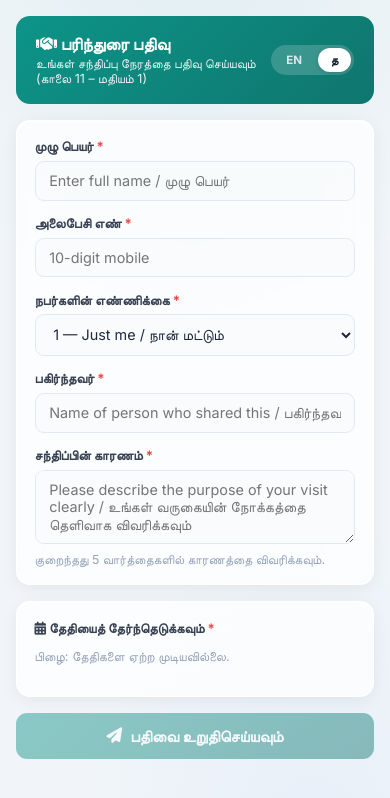
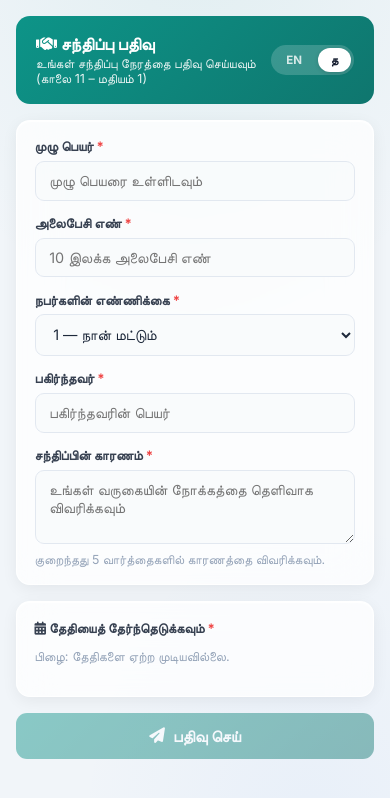
Before and after one commit to quazrelevate-god/Vpa-pilot-backend, a Python web app: template backend/templates/referral_form.jinja2 in a window 390 px wide. Shown: the top 798 px of the page. Run offline with Jinja, Linux system fonts and the light colour scheme; the template is opened without the code that fills it, so the values that code supplies are empty; some web fonts are replaced.

Commit message:
i18n(exec-queue): drop "referral" vocabulary and de-duplicate form language
Per UX request: the Executive Queue is an appointment channel, not a
referral channel from the citizen's perspective. Two surfaces cleaned up.

Executive Queue admin (PA portal):
  ref.openThisDate       "Open This Date"                  -> "Select the date" / "தேதியைத் தேர்ந்தெடு"
  ref.noBookings         "No referral bookings for..."     -> "No bookings for this day." / "இந்த தேதிக்கு முன்பதிவுகள் இல்லை."
  ref.noBookingsSub      "...once referred persons book"   -> "Bookings will appear here once a slot is booked." / TA equivalent
  ref.colReferredBy      "Referred by"                     -> "Shared by" / "பகிர்ந்தவர்"
  (Tamil "பகிர்ந்தவர்" matches the term the citizen form already uses.)

Citizen booking form (backend/templates/referral_form.jinja2):
  - <title> and page header    -> "Book Appointment" / "சந்திப்பு பதிவு"
  - Submit button              -> "Book" / "பதிவு செய்"  (was "Confirm Booking";
    it isn't confirmed until PA acts, so the CTA should stay in the imperative)
  - Success box                -> "Your appointment is submitted." + "Once it
    is confirmed, you will receive a notification on the phone number that
    was shared. Thank you!" (previously "Referral Booked! ... arrive 10 min
    early", which implied a confirmed state before PA approval)
  - Placeholders + <option> text: previously rendered both languages inline
    ("Enter full name / முழு பெயர்") which duplicated the EN/TA toggle at
    the top. Moved to data-ph-en / data-ph-ta and data-txt-en / data-txt-ta
    attributes; setLang() now swaps them so each language stands alone.

Verified live in-browser (static-served template with stubbed token):
title, header, success box, submit button all show the new copy; every
placeholder and <option> flips cleanly between EN and TA on toggle;
zero remaining user-visible "referral" / "referred" / "பரிந்துரை" text.
Internal names (JS submitReferral(), /api/v1/referral/* endpoints,
referred_by form field) intentionally untouched — cosmetic rename only,
not a rename of the underlying subsystem.

tsc --noEmit clean on the frontend.

```diff
--- a/backend/templates/referral_form.jinja2
+++ b/backend/templates/referral_form.jinja2
@@ -3,7 +3,7 @@
 <head>
     <meta charset="UTF-8">
     <meta name="viewport" content="width=device-width, initial-scale=1.0">
-    <title>Referral Booking</title>
+    <title>Book Appointment</title>
     <link href="https://fonts.googleapis.com/css2?family=Inter:wght@400;600;700;800&family=Mukta+Malar:wght@400;600;700&display=swap" rel="stylesheet">
     <link rel="stylesheet" href="https://cdnjs.cloudflare.com/ajax/libs/font-awesome/6.5.1/css/all.min.css">
     <style>
@@ -190,8 +190,8 @@
         <div class="header">
             <div>
                 <div class="header-title">
-                    <span class="en"><i class="fa-solid fa-handshake"></i> Referral Booking</span>
-                    <span class="ta"><i class="fa-solid fa-handshake"></i> பரிந்துரை பதிவு</span>
+                    <span class="en"><i class="fa-solid fa-handshake"></i> Book Appointment</span>
+                    <span class="ta"><i class="fa-solid fa-handshake"></i> சந்திப்பு பதிவு</span>
                 </div>
                 <div class="header-sub">
                     <span class="en">Book your meeting slot (11 AM – 1 PM)</span>
@@ -209,42 +209,50 @@
 
         <div class="success-box" id="successBox">
             <div class="success-icon"><i class="fa-solid fa-circle-check"></i></div>
-            <div class="s-title en">Referral Booked!</div>
-            <div class="s-title ta">பரிந்துரை பதிவு செய்யப்பட்டது!</div>
+            <div class="s-title en">Your appointment is submitted.</div>
+            <div class="s-title ta">உங்கள் சந்திப்பு கோரிக்கை சமர்ப்பிக்கப்பட்டது.</div>
             <div class="s-token" id="sToken">REF—</div>
             <div class="s-row" id="sSlot"></div>
-            <div class="s-row en">Please arrive 10 minutes early.</div>
-            <div class="s-row ta">10 நிமிடங்களுக்கு முன் வருகை தரவும்.</div>
+            <div class="s-row en">Once it is confirmed, you will receive a notification on the phone number that was shared. Thank you!</div>
+            <div class="s-row ta">உறுதிசெய்யப்பட்டவுடன், பகிர்ந்த தொலைபேசி எண்ணுக்கு அறிவிப்பு அனுப்பப்படும். நன்றி!</div>
         </div>
 
         <div id="mainForm">
             <div class="card">
                 <div class="fld">
                     <label class="lbl" for="fName"><span class="en">Full Name</span><span class="ta">முழு பெயர்</span> <span class="req">*</span></label>
-                    <input type="text" id="fName" class="inp" required placeholder="Enter full name / முழு பெயர்" oninput="validate()">
+                    <input type="text" id="fName" class="inp" required
+                           data-ph-en="Enter full name" data-ph-ta="முழு பெயரை உள்ளிடவும்"
+                           placeholder="Enter full name" oninput="validate()">
                 </div>
                 <div class="fld">
                     <label class="lbl" for="fMobile">
                         <span class="en">Mobile Number</span><span class="ta">அலைபேசி எண்</span> <span class="req">*</span>
                     </label>
-                    <input type="tel" id="fMobile" class="inp" required maxlength="10" pattern="[6-9][0-9]{9}" inputmode="numeric" placeholder="10-digit mobile" oninput="this.value=this.value.replace(/[^0-9]/g,'')">
+                    <input type="tel" id="fMobile" class="inp" required maxlength="10" pattern="[6-9][0-9]{9}" inputmode="numeric"
+                           data-ph-en="10-digit mobile" data-ph-ta="10 இலக்க அலைபேசி எண்"
+                           placeholder="10-digit mobile" oninput="this.value=this.value.replace(/[^0-9]/g,'')">
                 </div>
                 <div class="fld">
                     <label class="lbl" for="fPersons"><span class="en">Number of Persons</span><span class="ta">நபர்களின் எண்ணிக்கை</span> <span class="req">*</span></label>
                     <select id="fPersons" class="inp" onchange="onPersonsChange()">
-                        <option value="1">1 — Just me / நான் மட்டும்</option>
-                        <option value="2">2 Persons / 2 நபர்கள்</option>
-                        <option value="3">3 Persons / 3 நபர்கள்</option>
+                        <option value="1" data-txt-en="1 — Just me"   data-txt-ta="1 — நான் மட்டும்">1 — Just me</option>
+                        <option value="2" data-txt-en="2 Persons"     data-txt-ta="2 நபர்கள்">2 Persons</option>
+                        <option value="3" data-txt-en="3 Persons"     data-txt-ta="3 நபர்கள்">3 Persons</option>
                     </select>
                 </div>
                 <div class="fld">
                     <label class="lbl" for="fRefBy"><span class="en">Shared By</span><span class="ta">பகிர்ந்தவர்</span> <span class="req">*</span></label>
-                    <input type="text" id="fRefBy" class="inp" required placeholder="Name of person who shared this / பகிர்ந்தவரின் பெயர்" oninput="validate()">
+                    <input type="text" id="fRefBy" class="inp" required
+                           data-ph-en="Name of person who shared this" data-ph-ta="பகிர்ந்தவரின் பெயர்"
+                           placeholder="Name of person who shared this" oninput="validate()">
                 </div>
                 <div class="fld" style="margin-bottom:0;">
                     <label class="lbl" for="fReason"><span class="en">Reason for Meeting</span><span class="ta">சந்திப்பின் காரணம்</span> <span class="req">*</span></label>
                     <textarea id="fReason" class="inp" rows="3"
-                        placeholder="Please describe the purpose of your visit clearly / உங்கள் வருகையின் நோக்கத்தை தெளிவாக விவரிக்கவும்"
+                        data-ph-en="Please describe the purpose of your visit clearly"
+                        data-ph-ta="உங்கள் வருகையின் நோக்கத்தை தெளிவாக விவரிக்கவும்"
+                        placeholder="Please describe the purpose of your visit clearly"
                         style="resize:vertical; min-height:72px;"
                         oninput="validate()"></textarea>
                     <div id="reasonHint" style="font-size:0.78rem;color:#94a3b8;margin-top:0.25rem;">
@@ -272,7 +280,7 @@
 
             <button class="submit-btn" id="subBtn" disabled onclick="submitReferral()">
                 <i class="fa-solid fa-paper-plane"></i>
-                <span class="en">Confirm Booking</span><span class="ta">பதிவை உறுதிசெய்யவும்</span>
+                <span class="en">Book</span><span class="ta">பதிவு செய்</span>
             </button>
         </div>
     </div>
@@ -307,6 +315,18 @@
         document.getElementById('langBtnEn').classList.toggle('active', !ta);
         document.getElementById('langBtnTa').classList.toggle('active', ta);
         try { localStorage.setItem('vpa_lang', ta ? 'ta' : 'en'); } catch(e) {}
+
+        // Placeholders and <option> text can't hold child <span class="en/ta">,
+        // so we drive them from data-ph-* / data-txt-* attributes here.
+        var phKey  = ta ? 'phTa'  : 'phEn';
+        var txtKey = ta ? 'txtTa' : 'txtEn';
+        document.querySelectorAll('[data-ph-en]').forEach(function(el) {
+            var v = el.dataset[phKey]; if (v != null) el.placeholder = v;
+        });
+        document.querySelectorAll('[data-txt-en]').forEach(function(el) {
+            var v = el.dataset[txtKey]; if (v != null) el.textContent = v;
+        });
+
         _relabelDateChips();
         _relabelSlots();
     }
```
Also changed, not shown: PA portal/frontend/src/lib/translations.ts (+8 -8 lines).
